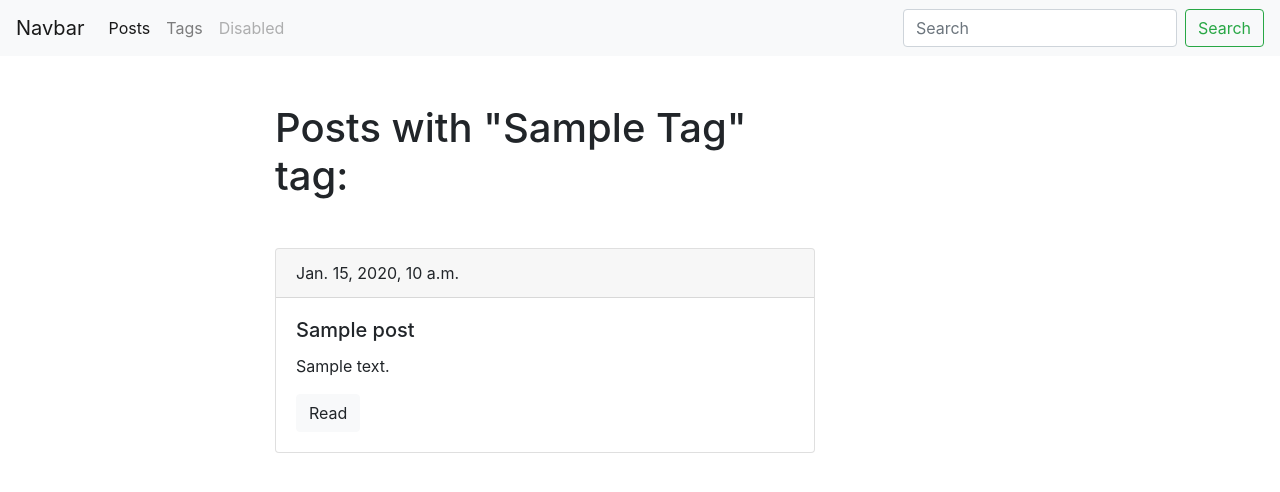
After one commit to yakusevv/django_blog, a Django app: a page that uses templates/base.html in a window 1280 px wide. The commit adds this page. Shown: the top 492 px of the page. Run offline with Django 3.2, Linux system fonts and the light colour scheme; tables that the repository leaves empty hold one stand-in row (values such as "Sample post"); some libraries are stand-ins or nearby versions.

Commit message:
model Tag + Tag detail

```diff
--- a/blog/models.py
+++ b/blog/models.py
@@ -6,9 +6,21 @@ class Post(models.Model):
     slug = models.SlugField(max_length=150, unique=True)
     body = models.TextField(blank=True, db_index=True)
     date_pub = models.DateTimeField(auto_now_add=True)
+    tags = models.ManyToManyField('Tag', related_name='posts')
 
     def __str__(self):
         return '{}'.format(self.title)
 
     def get_absolute_url(self):
-        return reverse('post_detail_url', kwargs={'slug': self.sluf})
+        return reverse('post_detail_url', kwargs={'slug': self.slug})
+
+
+class Tag(models.Model):
+    title = models.CharField(max_length=50)
+    slug = models.SlugField(max_length=50, unique=True)
+
+    def __str__(self):
+        return '{}'.format(self.title)
+
+    def get_absolute_url(self):
+        return reverse('tag_detail_url', kwargs={'slug': self.slug})
--- /dev/null
+++ b/blog/templates/blog/includes/post_card_template.html
@@ -0,0 +1,10 @@
+<div class="card mb-4">
+  <div class="card-header">
+    {{ post.date_pub }}
+  </div>
+  <div class="card-body">
+    <h5 class="card-title">{{ post.title }}</h5>
+    <p class="card-text">{{ post.body|truncatewords:15}}</p>
+    <a href="{{ post.get_absolute_url }}" class="btn btn-light">Read</a>
+  </div>
+</div>
--- a/blog/templates/blog/post_detail.html
+++ b/blog/templates/blog/post_detail.html
@@ -1,4 +1,4 @@
-{% extends 'blog/base_blog.html'%}
+{% extends 'blog/base_blog.html' %}
 
 
 {% block title %}
--- /dev/null
+++ b/blog/templates/blog/tag_detail.html
@@ -0,0 +1,15 @@
+{% extends 'blog/base_blog.html' %}
+
+
+{% block title %}
+    {{ tag.title }} - {{ block.super }}
+
+{% endblock %}
+
+{% block content %}
+    <h1 class=mb-5> Posts with "{{ tag.title|title }}" tag: </h1>
+
+    {% for post in tag.posts.all %}
+      {% include 'blog/includes/post_card_template.html' %}
+    {% endfor %}
+{% endblock %}
--- a/blog/urls.py
+++ b/blog/urls.py
@@ -5,7 +5,9 @@ from .views import *
 
 urlpatterns = [
         path('', posts_list, name='posts_list_url'),
-        path('post/<str:slug>/', post_detail, name='post_detail_url')
+        path('post/<str:slug>/', post_detail, name='post_detail_url'),
+        path('tags/', tags_list, name='tags_list_url'),
+        path('tag/<str:slug>/', tag_detail, name='tag_detail_url')
 
 
 ]
--- a/blog/views.py
+++ b/blog/views.py
@@ -1,7 +1,7 @@
 from django.shortcuts import render
 from django.http import HttpResponse
 
-from .models import Post
+from .models import Post, Tag
 
 
 def posts_list(request):
@@ -12,3 +12,13 @@ def posts_list(request):
 def post_detail(request, slug):
     post = Post.objects.get(slug__iexact=slug)
     return render(request, 'blog/post_detail.html', context={'post': post})
+
+
+def tags_list(request):
+    tags = Tag.objects.all()
+    return render(request, 'blog/tags_list.html', context={'tags': tags})
+
+
+def tag_detail(request, slug):
+    tag = Tag.objects.get(slug__iexact=slug)
+    return render(request, 'blog/tag_detail.html', context={'tag': tag})
--- a/templates/base.html
+++ b/templates/base.html
@@ -20,10 +20,10 @@
       <div class="collapse navbar-collapse" id="navbarSupportedContent">
         <ul class="navbar-nav mr-auto">
           <li class="nav-item active">
-            <a class="nav-link" href="{% url 'posts_list_url' %}">Blog</a>
+            <a class="nav-link" href="{% url 'posts_list_url' %}">Posts</a>
           </li>
           <li class="nav-item">
-            <a class="nav-link" href="#">Link</a>
+            <a class="nav-link" href="{% url 'tags_list_url' %}">Tags</a>
           </li>
           <li class="nav-item">
             <a class="nav-link disabled" href="#" tabindex="-1" aria-disabled="true">Disabled</a>
```
Also changed, not shown: blog/templates/blog/index.html (+1 -10 lines), blog/templates/blog/tags_list.html (added, +18 -0 lines).
